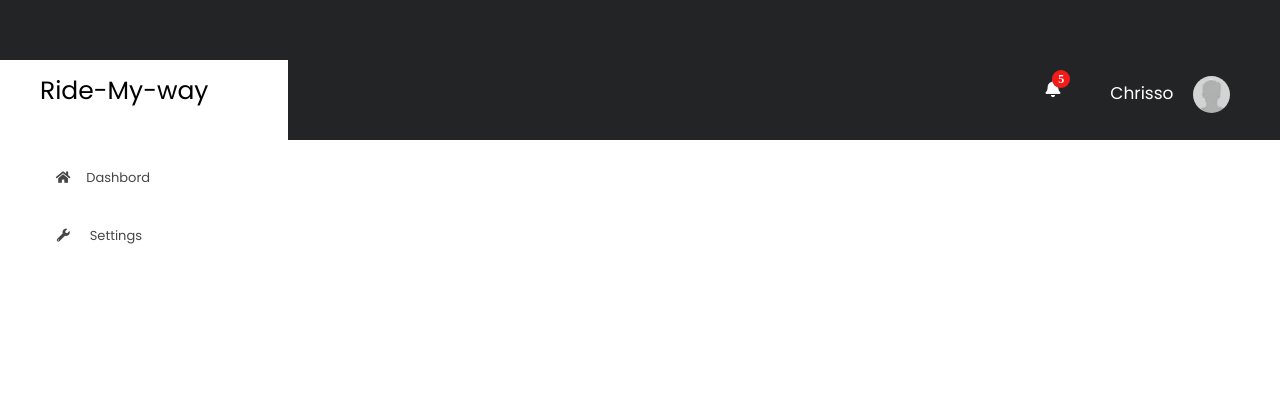
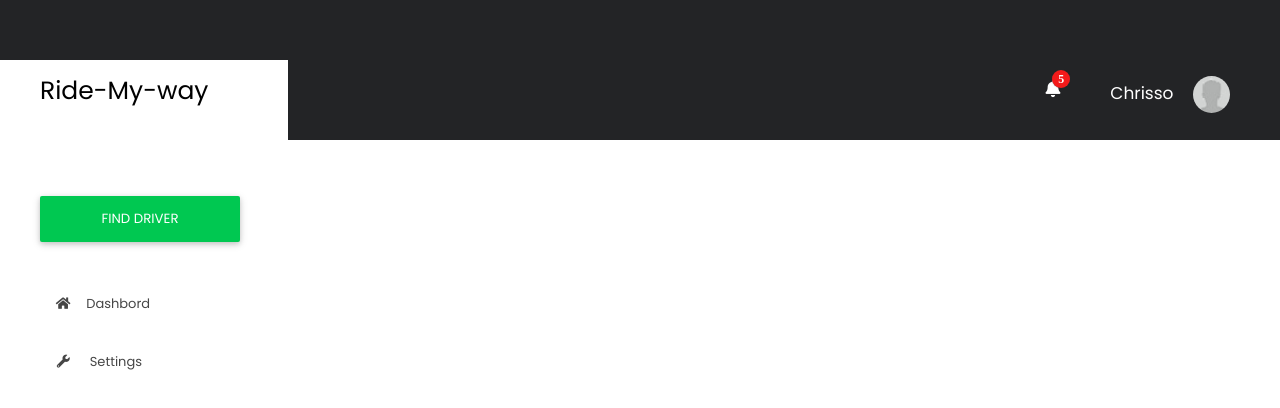
Before and after one commit to chrisoemma/ride-my-way, a React (Create React App) app in the folder front-end/: page / in a window 1280 px wide. Shown: the part 740-1148 px from the top of the page. Built offline with nearby package versions, Linux system fonts and the light colour scheme.

Commit message:
Add button find driver: Button find driver shortcut to find driver for a passeger

```diff
--- a/front-end/src/App.css
+++ b/front-end/src/App.css
@@ -204,6 +204,17 @@ input[type="password"],
   padding-left: 35px;
   color: rgb(74, 74, 247);
 }
+.sidebar button {
+  margin: 40px;
+  padding: 13px;
+  width: 200px;
+  color: #fff;
+  background-color: #00c851;
+  box-shadow: 0 2px 5px 0 rgba(0, 0, 0, 0.16), 0 2px 10px 0 rgba(0, 0, 0, 0.12);
+  border-radius: 2px;
+  font-family: "Poppins", sans-serif;
+  border-style: none;
+}
 
 /* .navbar header nav ul .brand {
   width: 80%;
--- a/front-end/src/components/layouts/Sidenav.js
+++ b/front-end/src/components/layouts/Sidenav.js
@@ -4,6 +4,7 @@ export class Sidenav extends Component {
     render() {
         return (
             <div className="sidebar">
+                <button>FIND DRIVER</button>
                 <a href="#home"><i className="fa fa-fw fa-home"></i>Dashbord</a>
                 <a href="#services"><i className="fa fa-fw fa-wrench"></i> Settings</a>
             </div>
```
